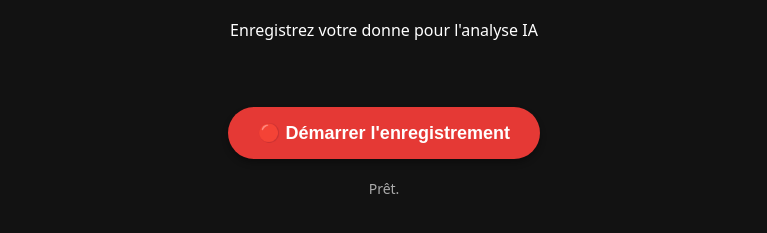
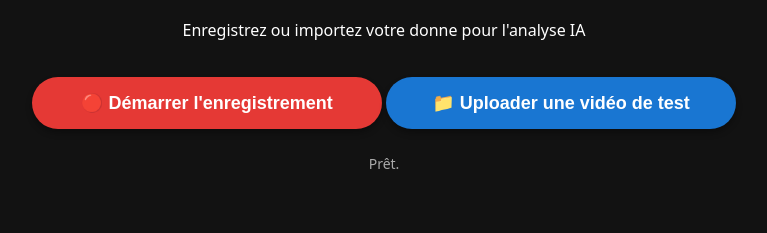
Before and after one commit to Bobbyas01/Coach-Coinche, a plain HTML site: page src/index.html in a window 1280 px wide. Shown: the part 95-328 px from the top of the page, without its empty margins (256-1023 px from the left). Drawn offline with Linux system fonts and the light colour scheme.

Commit message:
Update index.html

```diff
--- a/src/index.html
+++ b/src/index.html
@@ -5,20 +5,59 @@
     <meta name="viewport" content="width=device-width, initial-scale=1.0, maximum-scale=1.0, user-scalable=no">
     <title>Coach Coinche IA</title>
     <style>
-        body { font-family: system-ui, sans-serif; background: #121212; color: #fff; padding: 20px; text-align: center; }
-        button { background: #E53935; color: white; border: none; padding: 15px 30px; border-radius: 50px; font-size: 18px; font-weight: bold; margin-top: 50px; box-shadow: 0 4px 6px rgba(0,0,0,0.3); }
-        button:disabled { background: #555; }
-        #status { margin-top: 20px; font-size: 14px; color: #aaa; }
-        #replay-container { display: none; margin-top: 30px; background: #1E1E1E; padding: 15px; border-radius: 12px; text-align: left; }
+        body {
+            font-family: system-ui, sans-serif;
+            background: #121212;
+            color: #fff;
+            padding: 20px;
+            text-align: center;
+        }
+        button {
+            background: #E53935;
+            color: white;
+            border: none;
+            padding: 15px 30px;
+            border-radius: 50px;
+            font-size: 18px;
+            font-weight: bold;
+            margin-top: 20px;
+            box-shadow: 0 4px 6px rgba(0,0,0,0.3);
+            width: 100%;
+            max-width: 350px;
+        }
+        button:disabled {
+            background: #555 !important;
+        }
+        #uploadBtn {
+            background: #1976D2;
+        }
+        #status {
+            margin-top: 25px;
+            font-size: 14px;
+            color: #aaa;
+            min-height: 20px;
+        }
+        #replay-container {
+            display: none;
+            margin-top: 30px;
+            background: #1E1E1E;
+            padding: 15px;
+            border-radius: 12px;
+            text-align: left;
+        }
     </style>
 </head>
 <body>
 
     <h1>Coach Coinche</h1>
-    <p>Enregistrez votre donne pour l'analyse IA</p>
+    <p>Enregistrez ou importez votre donne pour l'analyse IA</p>
 
-    <!-- Bouton principal d'action -->
+    <!-- Bouton principal d'action (Pour le futur Capacitor) -->
     <button id="recordBtn">🔴 Démarrer l'enregistrement</button>
+
+    <!-- Bouton de contournement pour test sur navigateur mobile -->
+    <button id="uploadBtn">📁 Uploader une vidéo de test</button>
+    <input type="file" id="videoInput" accept="video/mp4,video/webm" style="display: none;">
 
     <!-- Suivi du processus métier -->
     <div id="status">Prêt.</div>
```
